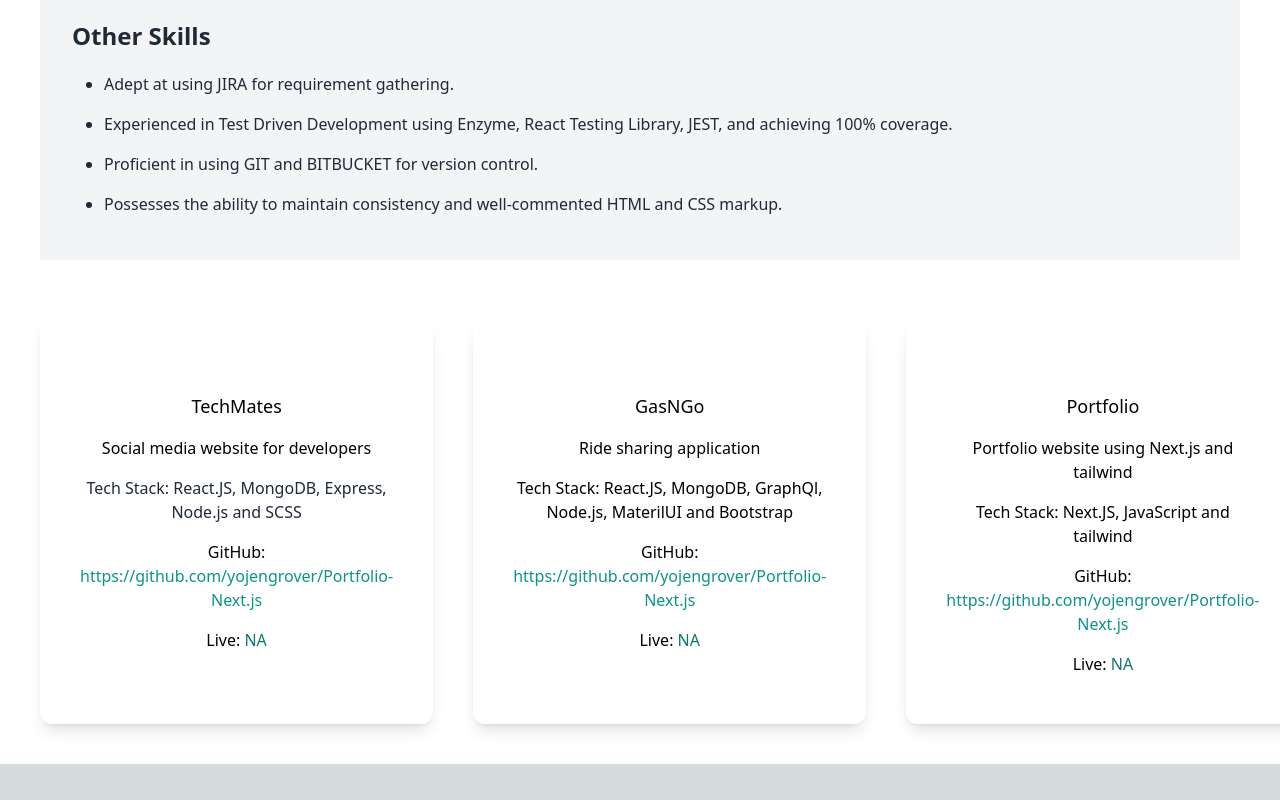
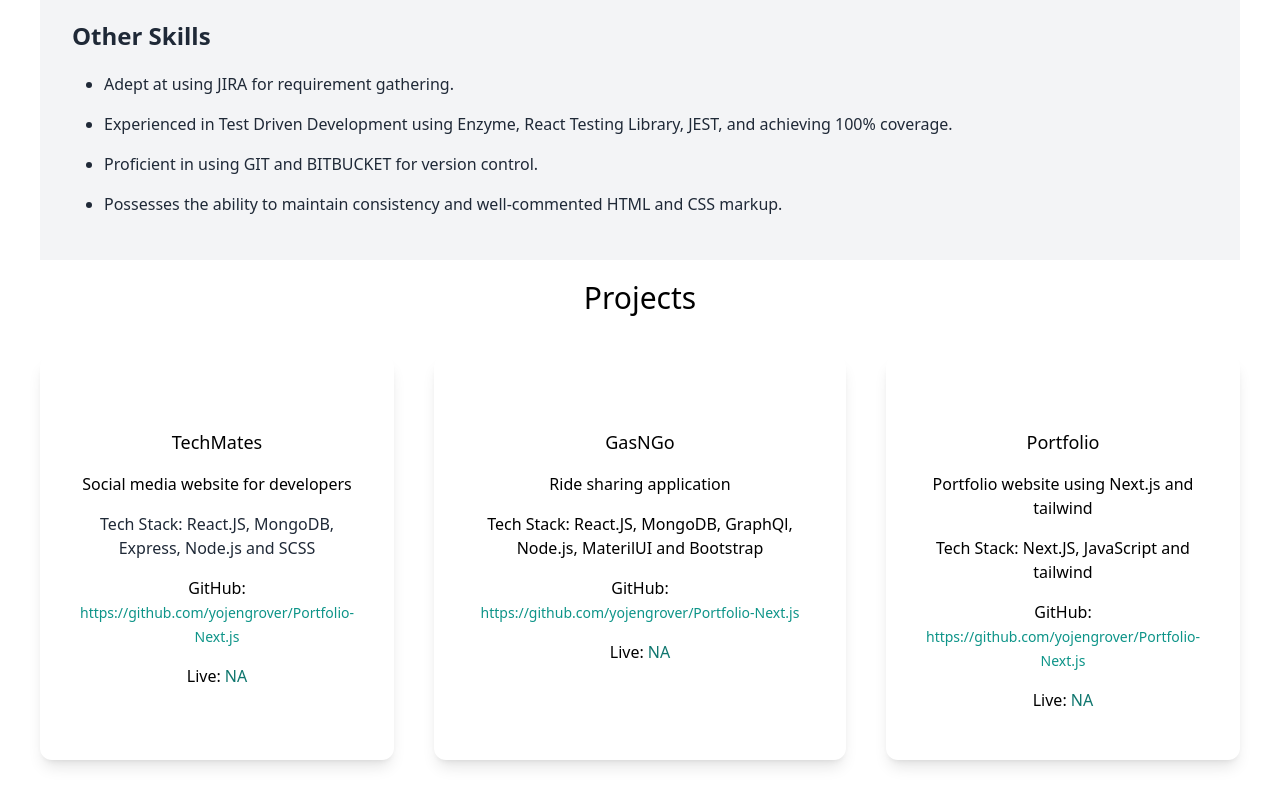
Before and after one commit to yojengrover/Portfolio-Next.js, a Next.js app: page / in a window 1280 px wide. Shown: the part 1544-2344 px from the top of the page. Before the commit the page ends 2308 px from the top, so only its background shows below. Built offline with nearby package versions, Linux system fonts and the light colour scheme.

Commit message:
Image center implemented

```diff
--- a/pages/index.js
+++ b/pages/index.js
@@ -51,7 +51,7 @@ export default function Home() {
         <a target="_blank" href='https://www.linkedin.com/in/yojengrover/'><AiFillLinkedin /></a>
         <a target="_blank" href='https://github.com/yojengrover'><AiFillGithub /></a>
       </div>
-      <div className=' relative mx-auto bg-gradient-to-b from-teal-500 rounded-full w-80 h-80 mt-20 overflow-hidden md:h-96 md:w-96 '>
+      <div className=' relative mx-auto bg-gradient-to-b from-teal-500 rounded-full w-60 h-60 mt-20 overflow-hidden md:h-96 md:w-96 '>
       <Image src={deved} layout="fill" objectFit='cover'/></div>
       </div>
     </section>
@@ -90,13 +90,14 @@ export default function Home() {
 
         </p>
       </div >
+      <h3 className='text-3xl text-center dark:text-white'>Projects</h3>
       <div className='lg:flex gap-10 dark:text-white'>
         <div className='text-center shadow-lg p-10 rounded-xl my-10 dark:shadow-white'>
           <h4 className='text-lg font-medium pt-8 pb-2'>TechMates</h4>
           <p className='py-2'>Social media website for developers</p>
           <p className='py-2 text-gray-800 dark:text-cyan-50'><span >Tech Stack:</span> React.JS, MongoDB, Express, Node.js and SCSS</p>
           <p className='py-2 dark:text-cyan-50'><span >GitHub: </span>
-          <a className='text-teal-600' href='https://github.com/yojengrover/Portfolio-Next.js'>
+          <a className='text-sm text-teal-600 ' href='https://github.com/yojengrover/Portfolio-Next.js'>
             https://github.com/yojengrover/Portfolio-Next.js
             </a> </p>
           <p className='py-2'>Live:<span className='text-teal-700'> NA</span> </p>
@@ -106,7 +107,7 @@ export default function Home() {
           <p className='py-2'>Ride sharing application</p>
           <p className='py-2 dark:text-cyan-50'><span >Tech Stack:</span> React.JS, MongoDB, GraphQl, Node.js, MaterilUI and Bootstrap</p>
           <p className='py-2 dark:text-cyan-50'><span >GitHub: </span>
-          <a className='text-teal-600' href='https://github.com/yojengrover/Portfolio-Next.js'>
+          <a className='text-sm text-teal-600' href='https://github.com/yojengrover/Portfolio-Next.js'>
             https://github.com/yojengrover/Portfolio-Next.js
             </a> </p>
           <p className='py-2'>Live:<span className='text-teal-700'> NA</span> </p>
@@ -116,7 +117,7 @@ export default function Home() {
           <p className='py-2'>Portfolio website using Next.js and tailwind</p>
           <p className='py-2 dark:text-cyan-50'><span >Tech Stack:</span> Next.JS, JavaScript and tailwind</p>
           <p className='py-2 dark:text-cyan-50'><span >GitHub: </span>
-          <a className='text-teal-600' href='https://github.com/yojengrover/Portfolio-Next.js'>
+          <a className='text-sm text-teal-600' href='https://github.com/yojengrover/Portfolio-Next.js'>
             https://github.com/yojengrover/Portfolio-Next.js
             </a> </p>
           <p className='py-2'>Live:<span className='text-teal-700'> NA</span> </p>
```
